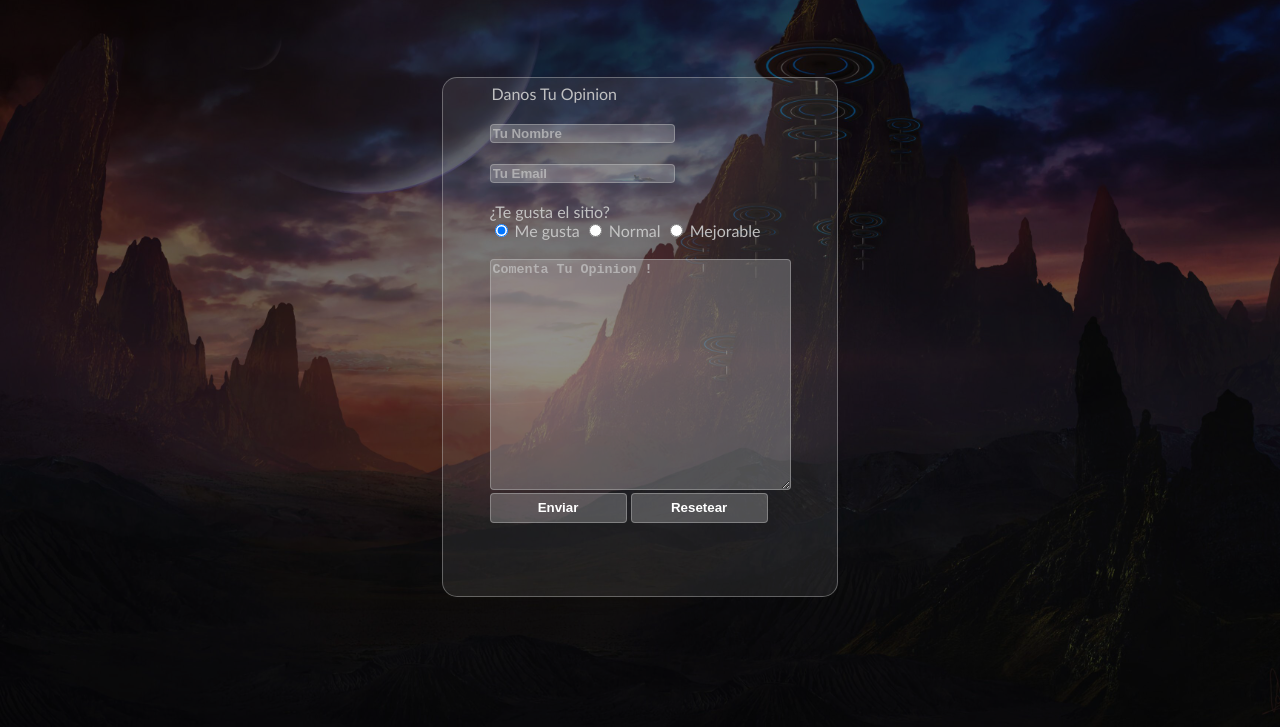
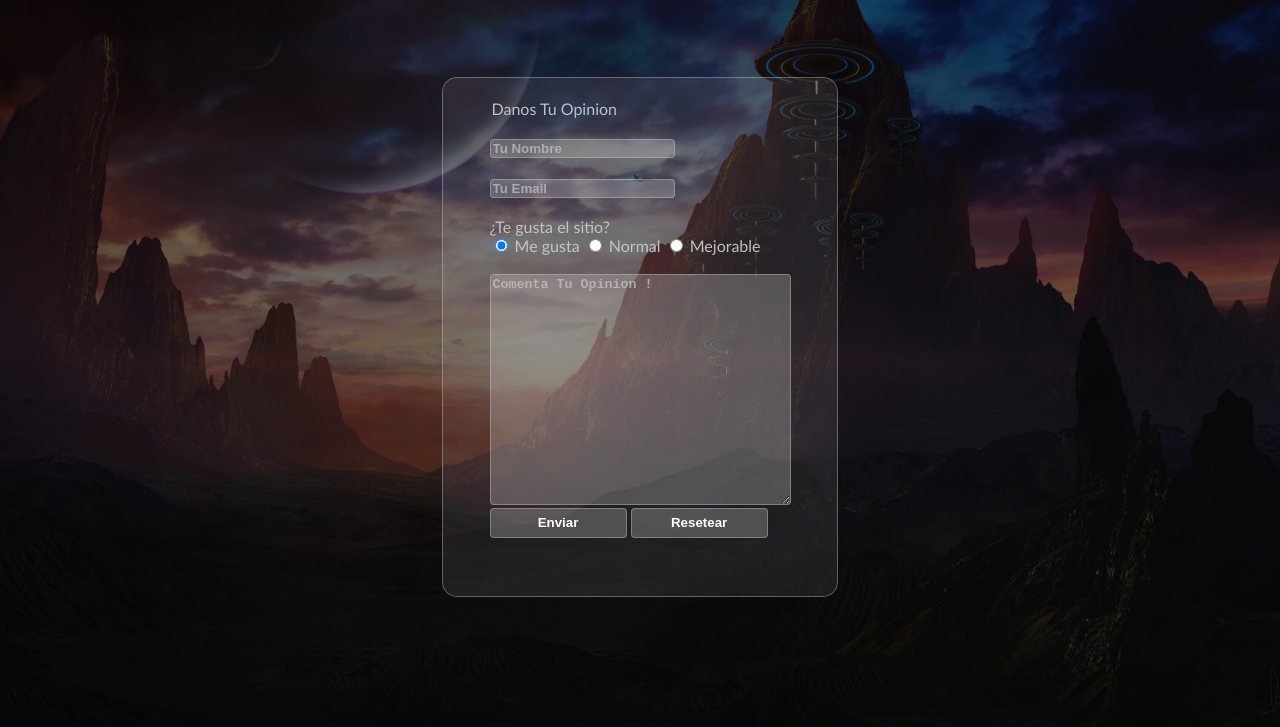
Before and after one commit to RafaelGini/Valhalla_1.0, a plain HTML site: page Pages/contacto.html in a window 1280 px wide. Shown: the part 73-800 px from the top of the page. Drawn offline with Linux system fonts and the light colour scheme.

Commit message:
Correccion padding del formulario

```diff
--- a/css/style.css
+++ b/css/style.css
@@ -437,6 +437,8 @@ footer .container{
     align-items: center;
 }
 
+.fieldset-organizador{padding-top: 15px;}
+
 
 
 /*-------------------- RESPONSIVE DESKTOP 720px --------------------*/
```
